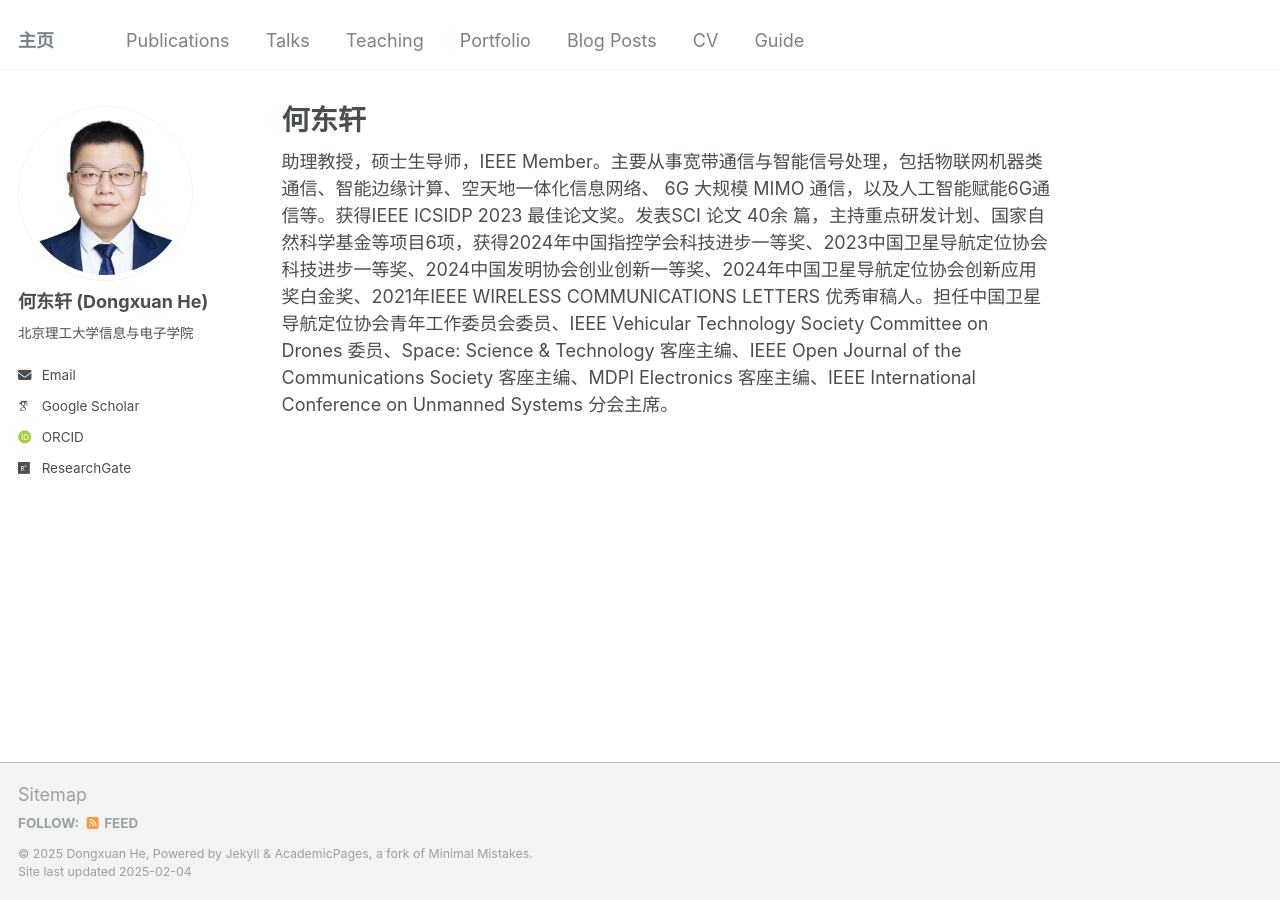
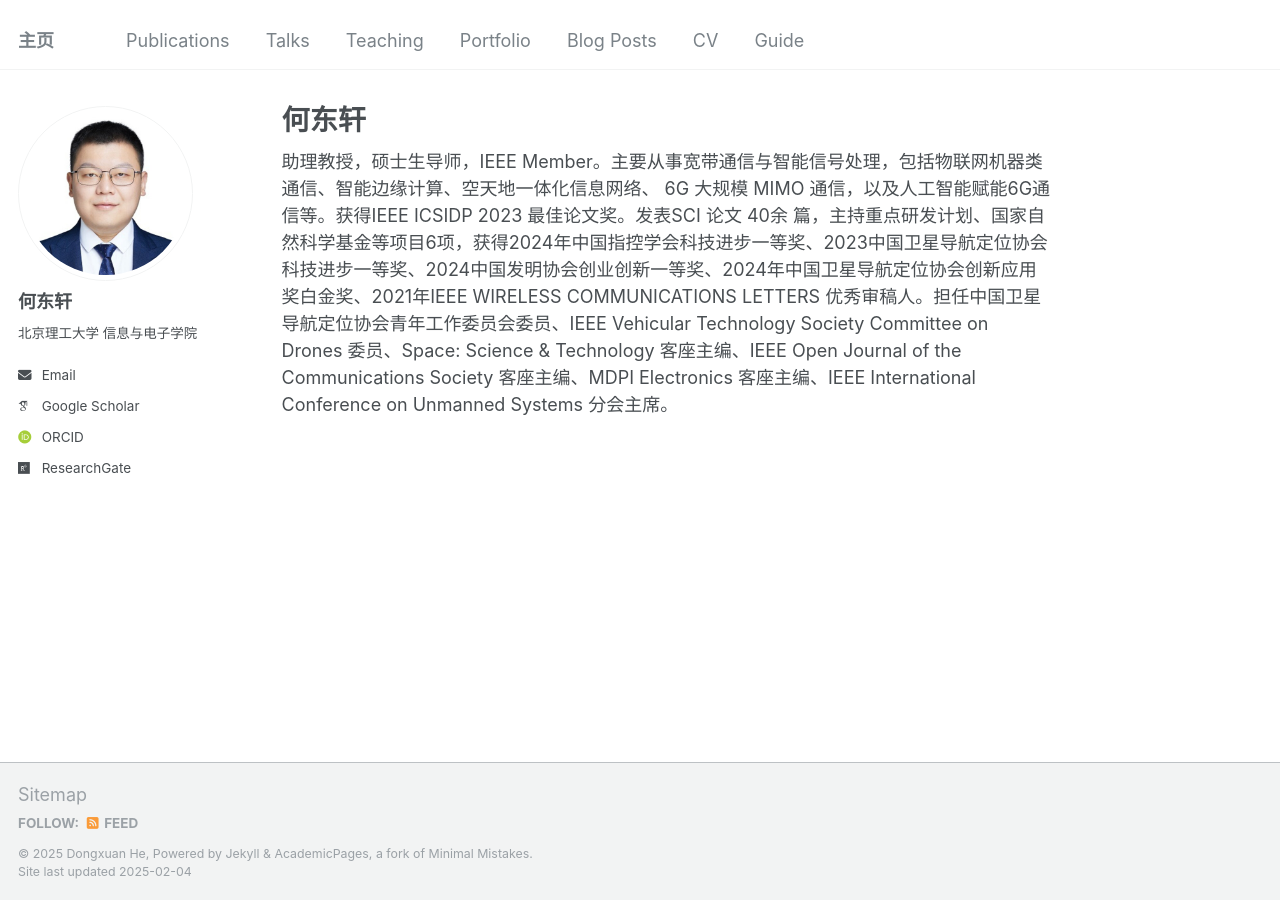
Before and after one commit to dongxuanBIT/dongxuanBIT.github.io, a Jekyll site: the page built from _pages/about.md, in a window 1280 px wide. Built offline with Jekyll 4.4.1, drawn with Linux system fonts in a browser that asks for light colours; some web fonts are replaced.

Commit message:
Update _config.yml

```diff
--- a/_config.yml
+++ b/_config.yml
@@ -22,9 +22,9 @@ repository               : "zishenliu729/dongxuan_he.github.io "
 author:
   # Biographic information
   avatar           : "Dongxuan-He.png"
-  name             : "何东轩 (Dongxuan He)"
+  name             : "何东轩"
   pronouns         : # example: "she/her"
-  bio              : "北京理工大学信息与电子学院"
+  bio              : "北京理工大学\n信息与电子学院"
   location         :
   employer         :
   uri              :
```
